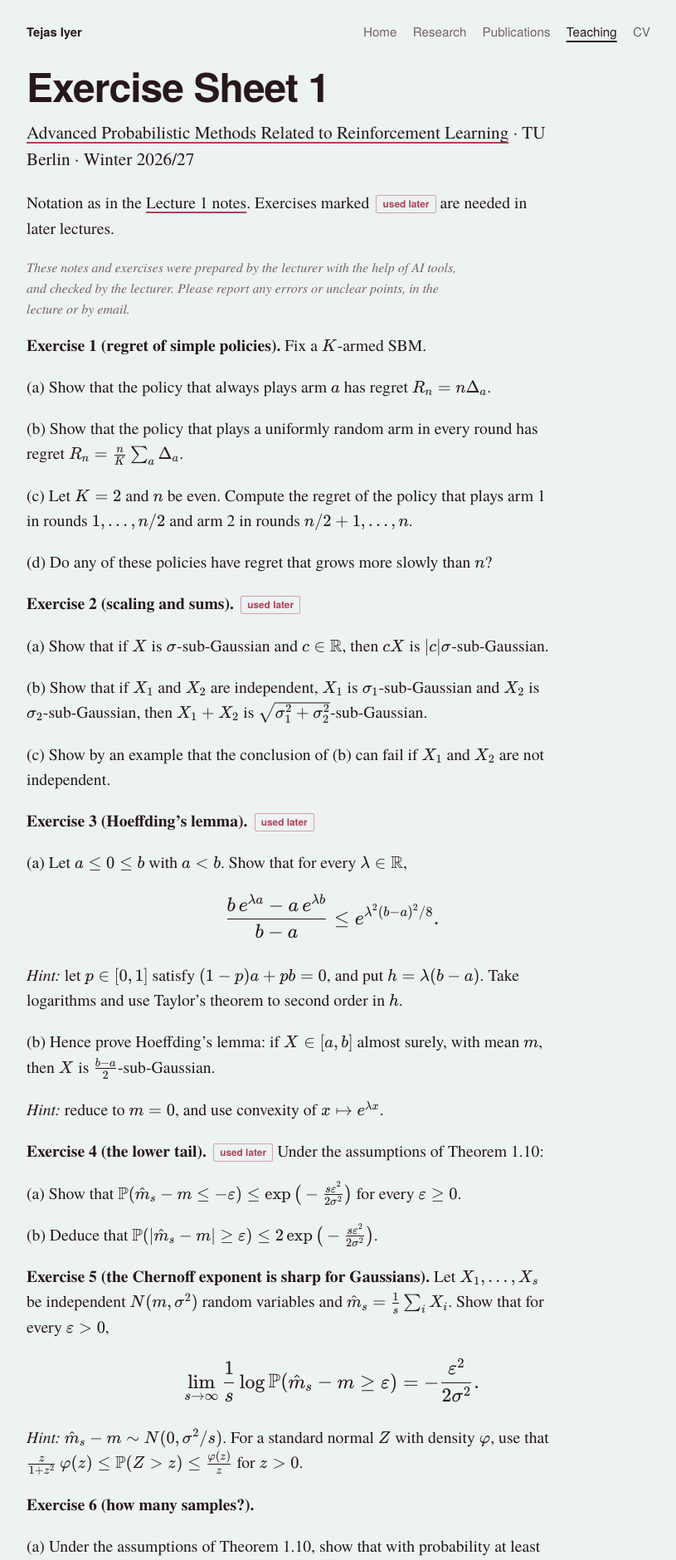
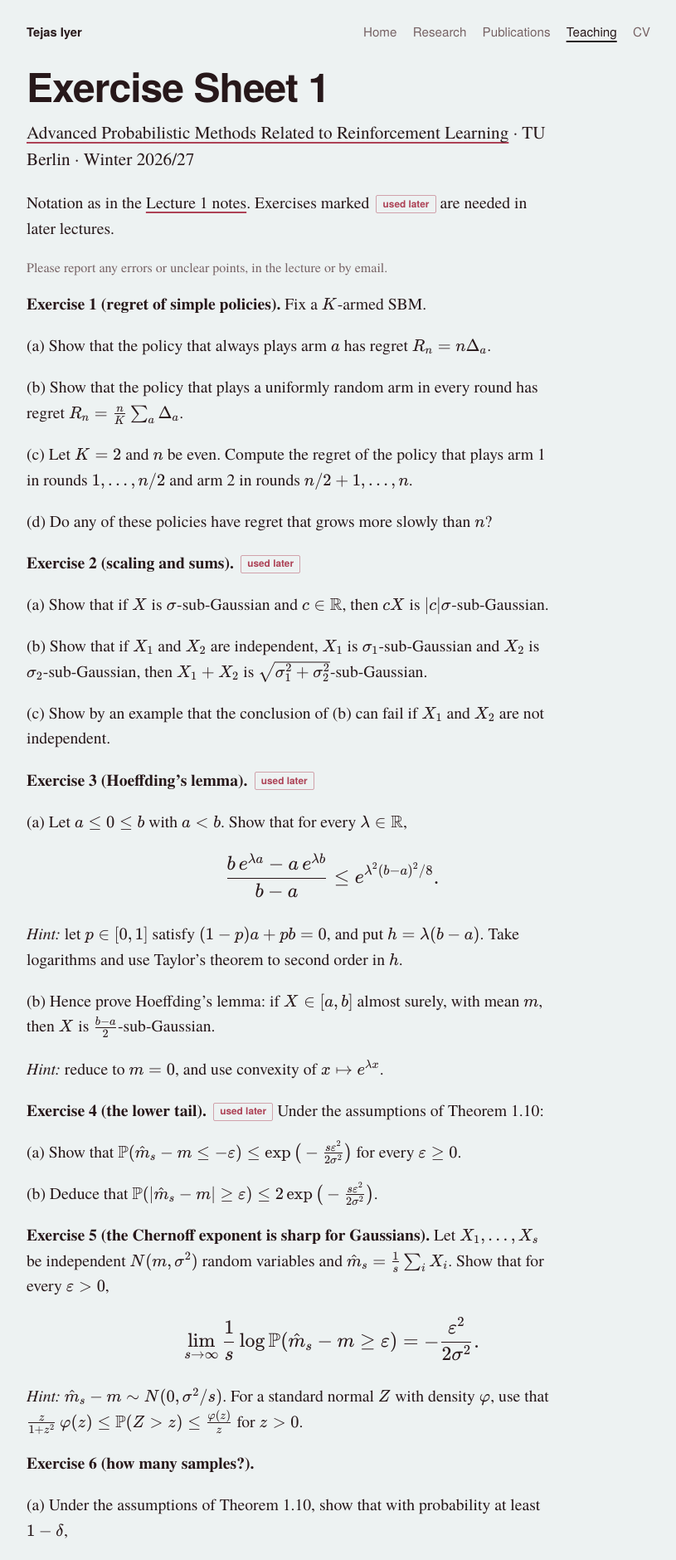
Before and after one commit to iyertejas/iyertejas.github.io, a Jekyll site: the page built from course-rl-2026-sheet-1.md, in a window 1280 px wide. Shown: the top 1880 px of the page at 83% size, without its empty margins (232-1047 px from the left). Built offline with Jekyll 4.4.1, drawn with Linux system fonts in a browser that asks for light colours; some of the changed text lies outside the part shown.

Commit message:
Move AI note on notes pages to the end, keep the errata request at the top; mention on course page; shorten exercises advice

```diff
--- a/course-rl-2026-sheet-1.md
+++ b/course-rl-2026-sheet-1.md
@@ -13,7 +13,7 @@
 
 Notation as in the [Lecture 1 notes](course-rl-2026-lecture-1.html). Exercises marked <span class="tag">used later</span> are needed in later lectures.
 
-*These notes and exercises were prepared by the lecturer with the help of AI tools, and checked by the lecturer. Please report any errors or unclear points, in the lecture or by email.*
+Please report any errors or unclear points, in the lecture or by email.
 {: .note}
 
 **Exercise 1 (regret of simple policies).** Fix a $$K$$-armed SBM.
@@ -89,3 +89,6 @@
 (b) Use (a) to give a short proof of Lemma 1.6.
 
 (c) Is $$A_t$$ independent of $$Y_{t-1}$$? Of $$X_{t-1}$$? Give a policy for which it is not.
+
+These notes and exercises were prepared by the lecturer with the help of AI tools, and checked by the lecturer.
+{: .note .credit}
--- a/style.css
+++ b/style.css
@@ -207,6 +207,7 @@
 .content > blockquote{max-width:65ch;margin:0 0 1.2em;padding:.2rem 0 .2rem 1.1rem;border-left:3px solid var(--rule)}
 .content > blockquote p{margin:0}
 .content > p.note{color:var(--muted);font-size:1rem}
+.content > p.credit{font-family:var(--sans);font-size:.8rem;margin-top:3rem}
 .content .katex-display{max-width:46rem;margin:.4em 0 1.2em;overflow-x:auto;overflow-y:hidden;padding:.15em 0}
 .content li .katex,.content p .katex{font-size:1.04em}
 body.notes .content > h2{font-size:1.15rem;margin:2.6rem 0 .7rem}
```
Also changed, not shown: course-rl-2026-lecture-1.md (+4 -1 lines), course-rl-2026.md (+2 -2 lines).
